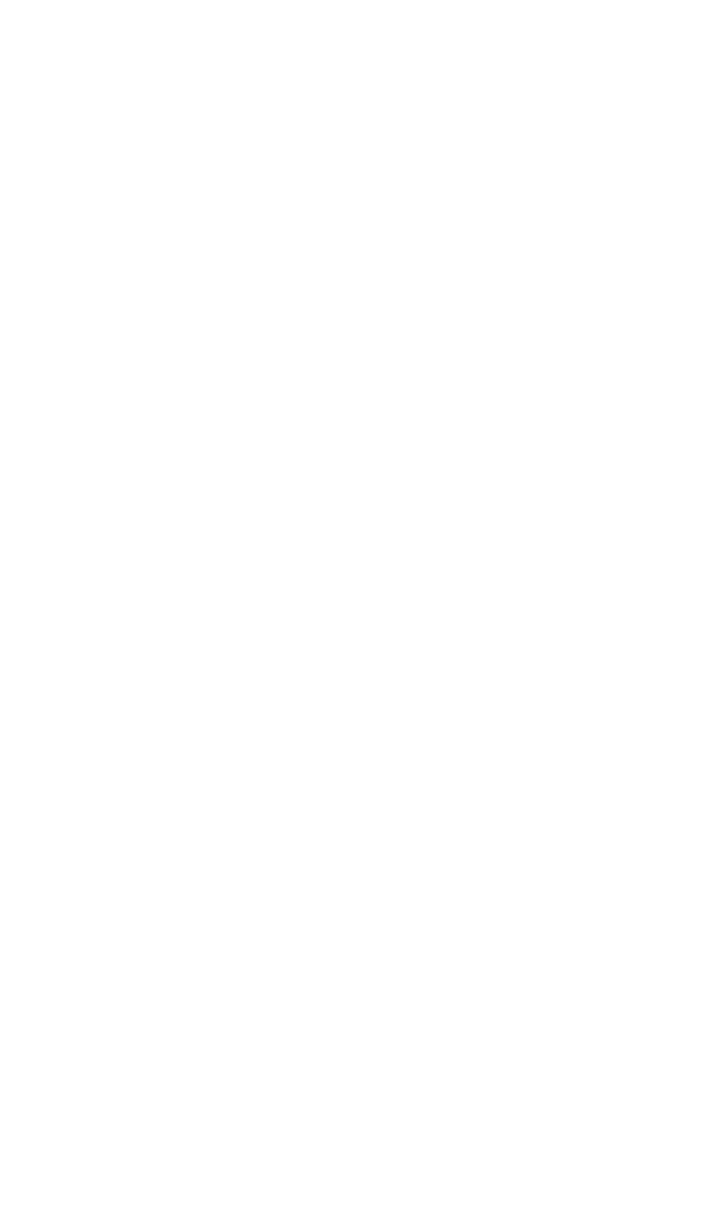
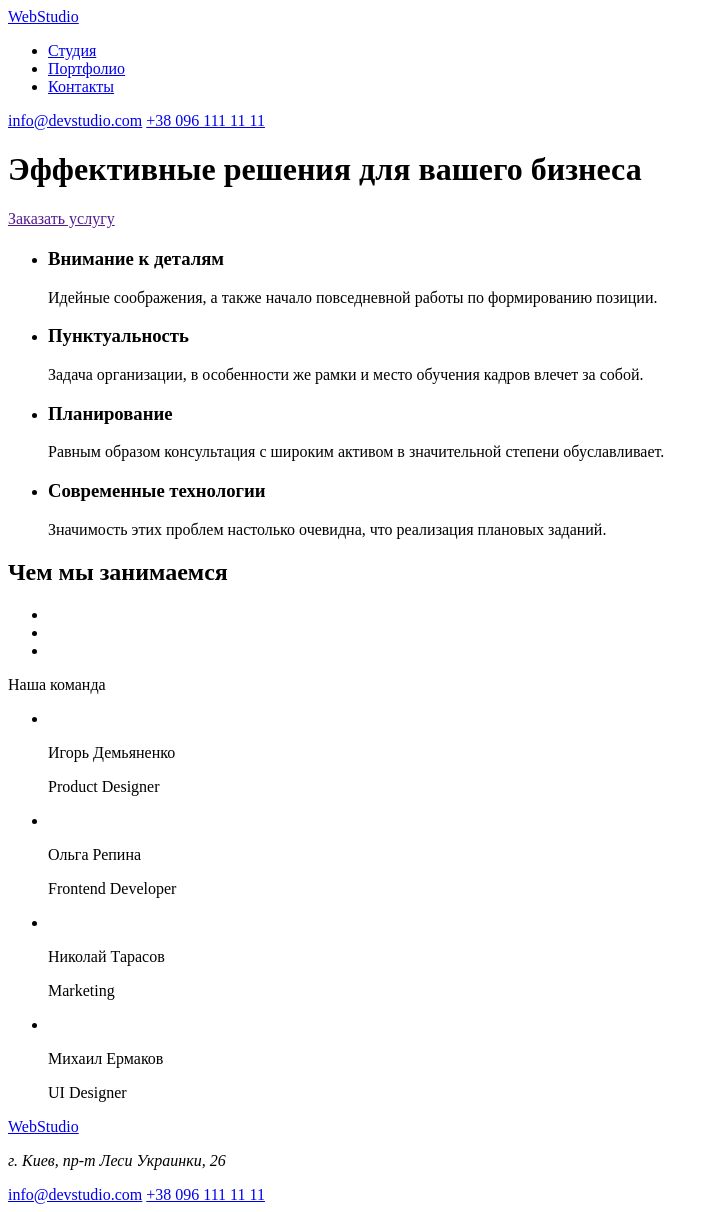
Before and after one commit to s63amg23/goit-start, a plain HTML site: page index.html in a window 1280 px wide. Shown: the whole page, without its empty margins (0-719 px from the left). Before the commit the page ends 800 px from the top, so only its background shows below. Drawn offline with Linux system fonts and the light colour scheme.

Commit message:
hw-01
My hw-01 without coments and classes

```diff
--- a/index.html
+++ b/index.html
@@ -1,5 +1,5 @@
 <!DOCTYPE html>
-<html lang="en">
+<html lang="ru">
 <head>
     <meta charset="UTF-8">
     <meta http-equiv="X-UA-Compatible" content="IE=edge">
@@ -7,5 +7,102 @@
     <title>Document</title>
 </head>
 <body>
+    <header>
+    <nav>
+    <a href="/">WebStudio</a>
+    <ul>
+        <li>
+            <a href="/">Студия</a>
+        </li>
+        <li>
+            <a href="/">Портфолио</a>
+        </li>
+        <li>
+            <a href="/">Контакты</a>
+        </li>
+    </ul>
+  </nav>
+  <div>
+        <a href="mailto:info@devstudio.com">info@devstudio.com</a>
+        <a href="+tel:+38 096 111 11 11">+38 096 111 11 11</a>
+  </div>
+    </header>
+    <main>
+        <h1>
+            Эффективные решения для вашего бизнеса
+        </h1>
+        <a href="">Заказать услугу</a>
+        <h2></h2>
+        <section>
+            <ul>
+                <li>
+                    <h3>Внимание к деталям</h3>
+                    <p>Идейные соображения, а также начало повседневной работы по формированию позиции.</p>
+                </li>
+                <li>
+                    <h3>Пунктуальность</h3>
+                    <p>Задача организации, в особенности же рамки и место обучения кадров влечет за собой.</p>
+                </li>
+                <li>
+                    <h3>Планирование</h3>
+                    <p>Равным образом консультация с широким активом в значительной степени обуславливает.</p>
+                </li>
+                <li>
+                    <h3>Современные технологии</h3>
+                    <p>Значимость этих проблем настолько очевидна, что реализация плановых заданий.</p>
+                </li>
+            </ul>
+        </section>
+        <h2>Чем мы занимаемся</h2>
+        <section>
+            <ul>
+                <li>
+                    <img src="" alt="">
+                </li>
+                <li>
+                    <img src="" alt="">
+                </li>
+                <li>
+                    <img src="" alt="">
+                </li>
+            </ul>
+        </section>
+        </h2>Наша команда</h2>
+    <section>
+        <ul>
+            <li>
+                <img src="" alt="">
+            <p>Игорь Демьяненко</p>
+            <p>Product Designer</p>
+            </li>
+            <li>
+                <img src="" alt="">
+            <p>Ольга Репина</p>
+            <p>Frontend Developer</p>
+            </li>
+            <li>
+                <img src="" alt="">
+            <p>Николай Тарасов</p>
+            <p>Marketing</p>
+            </li>
+            <li>
+                <img src="" alt="">
+            <p>Михаил Ермаков</p>
+            <p>UI Designer</p>
+        </li>
+        </ul>
+    </section>
+    </main>
+    <footer>
+        <a href="/">WebStudio</a>
+        <div>
+                <address>
+                    <p>г. Киев, пр-т Леси Украинки, 26</p>
+                </address>
+                <a href="mailto:info@devstudio.com">info@devstudio.com</a>
+                <a href="+tel:+38 096 111 11 11">+38 096 111 11 11</a>
+        </div>
+    </footer>
 </body>
+
 </html>
```
